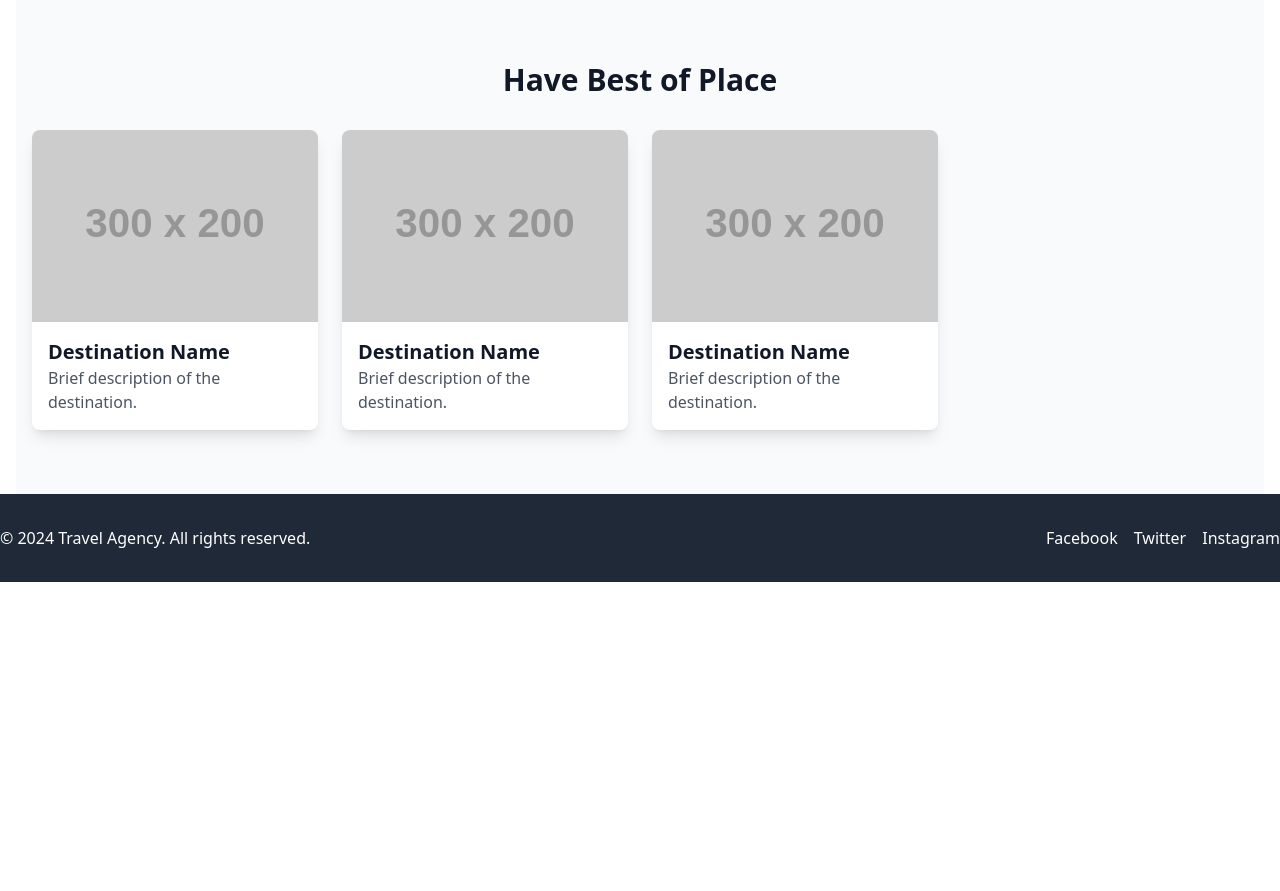
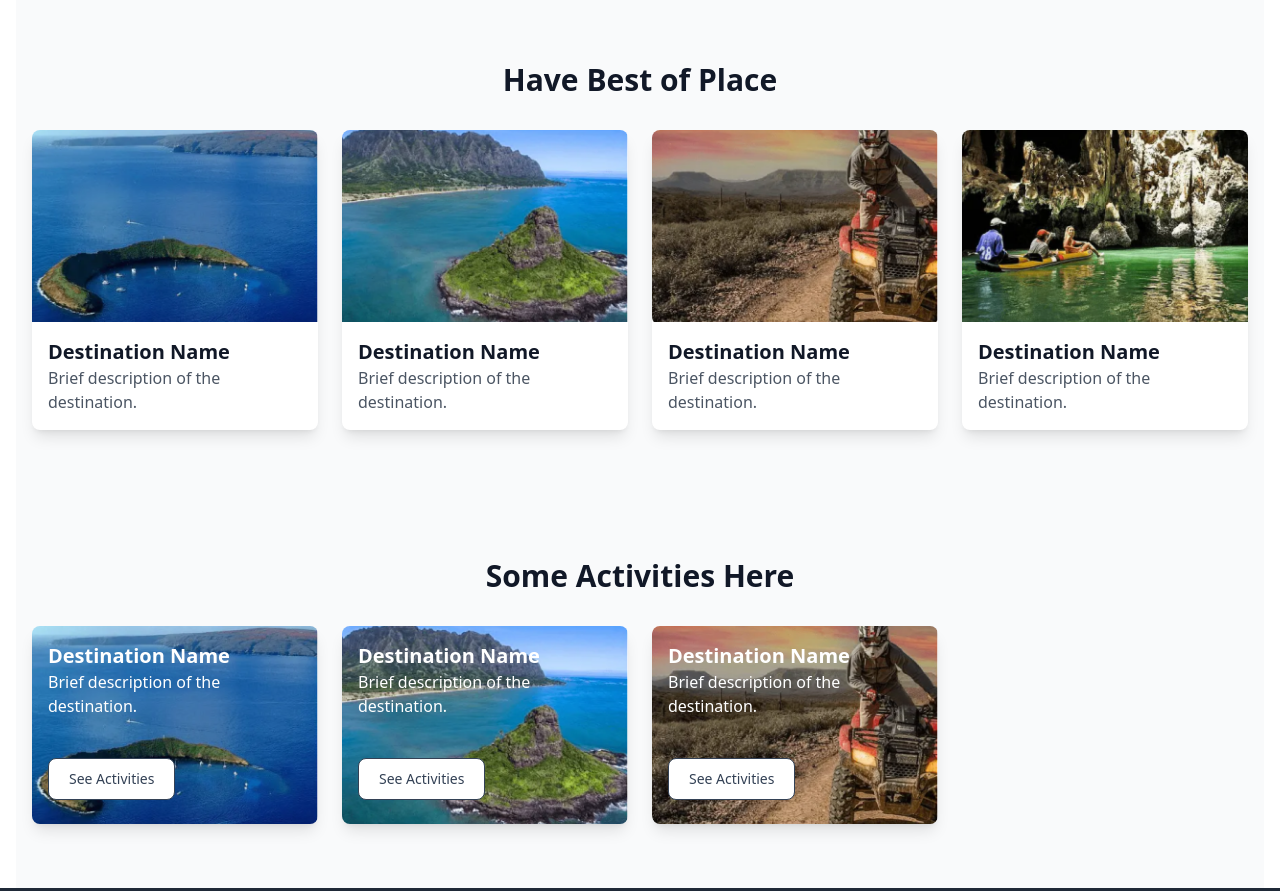
Before and after one commit to mjafrr/slicing.webschool, a website: page index.html in a window 1280 px wide. Shown: the part 802-1693 px from the top of the page. Before the commit the page ends 1384 px from the top, so only its background shows below. Drawn offline with Linux system fonts and the light colour scheme; placeholder pictures from the web are drawn by us.

Commit message:
commit lagi

```diff
--- a/index.html
+++ b/index.html
@@ -3,7 +3,8 @@
   <head>
     <meta charset="UTF-8" />
     <meta name="viewport" content="width=device-width, initial-scale=1.0" />
-    <title>Document</title>
+    <title>Slicing Web</title>
+    <link rel="stylesheet" href="src/output.css" />
   </head>
   <body>
     <!DOCTYPE html>
@@ -183,7 +184,7 @@
         </section>
 
         <div class="container px-4 mx-auto">
-          <!-- Destination Section -->
+          <!-- Place Section -->
           <section class="py-16 bg-gray-50 px-4">
             <div class="container mx-auto">
               <h2 class="text-3xl font-bold text-center mb-8">
@@ -195,9 +196,9 @@
                 <!-- Repeat this block for each destination -->
                 <div class="bg-white rounded-lg shadow-lg overflow-hidden">
                   <img
-                    src="https://via.placeholder.com/300x200"
+                    src="/img/place1.png"
                     alt="Destination"
-                    class="w-full h-48 object-cover"
+                    class="w-full h-48 object-cover bg-center"
                   />
                   <div class="p-4">
                     <h3 class="text-xl font-semibold">Destination Name</h3>
@@ -208,9 +209,9 @@
                 </div>
                 <div class="bg-white rounded-lg shadow-lg overflow-hidden">
                   <img
-                    src="https://via.placeholder.com/300x200"
+                    src="/img/place2.png"
                     alt="Destination"
-                    class="w-full h-48 object-cover"
+                    class="w-full h-48 object-cover bg-center"
                   />
                   <div class="p-4">
                     <h3 class="text-xl font-semibold">Destination Name</h3>
@@ -221,9 +222,9 @@
                 </div>
                 <div class="bg-white rounded-lg shadow-lg overflow-hidden">
                   <img
-                    src="https://via.placeholder.com/300x200"
+                    src="/img/place3.png"
                     alt="Destination"
-                    class="w-full h-48 object-cover"
+                    class="w-full h-48 object-cover bg-center"
                   />
                   <div class="p-4">
                     <h3 class="text-xl font-semibold">Destination Name</h3>
@@ -232,6 +233,92 @@
                     </p>
                   </div>
                 </div>
+                <div class="bg-white rounded-lg shadow-lg overflow-hidden">
+                  <img
+                    src="/img/place4.png"
+                    alt="Destination"
+                    class="w-full h-48 object-cover bg-center"
+                  />
+                  <div class="p-4">
+                    <h3 class="text-xl font-semibold">Destination Name</h3>
+                    <p class="text-gray-600">
+                      Brief description of the destination.
+                    </p>
+                  </div>
+                </div>
+                <!-- End of block -->
+              </div>
+            </div>
+          </section>
+
+          <!-- Activities Section -->
+          <section class="py-16 bg-gray-50 px-4">
+            <div class="container mx-auto">
+              <h2 class="text-3xl font-bold text-center mb-8">
+                Some Activities Here
+              </h2>
+              <div
+                class="grid grid-cols-1 sm:grid-cols-2 md:grid-cols-3 lg:grid-cols-4 justify-center gap-6"
+              >
+                <!-- Repeat this block for each destination -->
+                <div
+                  class="h-fit bg-white rounded-lg shadow-lg overflow-hidden bg-[url('/img/place1.png')] object-cover bg-no-repeat bg-cover bg-center"
+                >
+                  <div class="p-4">
+                    <h3 class="text-xl font-semibold text-white">
+                      Destination Name
+                    </h3>
+                    <p class="text-white">
+                      Brief description of the destination.
+                    </p>
+
+                    <button
+                      type="button"
+                      class="text-slate-700 hover:text-white bg-white border border-slate-700 hover:bg-transparent hover:border-white font-light rounded-lg text-sm px-5 py-2.5 text-center me-2 mb-2 mt-10 transition-all"
+                    >
+                      See Activities
+                    </button>
+                  </div>
+                </div>
+                <div
+                  class="h-fit bg-white rounded-lg shadow-lg overflow-hidden bg-[url('/img/place2.png')] object-cover bg-no-repeat bg-cover bg-center"
+                >
+                  <div class="p-4">
+                    <h3 class="text-xl font-semibold text-white">
+                      Destination Name
+                    </h3>
+                    <p class="text-white">
+                      Brief description of the destination.
+                    </p>
+
+                    <button
+                      type="button"
+                      class="text-slate-700 hover:text-white bg-white border border-slate-700 hover:bg-transparent hover:border-white font-light rounded-lg text-sm px-5 py-2.5 text-center me-2 mb-2 mt-10 transition-all"
+                    >
+                      See Activities
+                    </button>
+                  </div>
+                </div>
+                <div
+                  class="h-fit bg-white rounded-lg shadow-lg overflow-hidden bg-[url('/img/place3.png')] object-cover bg-no-repeat bg-cover bg-center"
+                >
+                  <div class="p-4">
+                    <h3 class="text-xl font-semibold text-white">
+                      Destination Name
+                    </h3>
+                    <p class="text-white">
+                      Brief description of the destination.
+                    </p>
+
+                    <button
+                      type="button"
+                      class="text-slate-700 hover:text-white bg-white border border-slate-700 hover:bg-transparent hover:border-white font-light rounded-lg text-sm px-5 py-2.5 text-center me-2 mb-2 mt-10 transition-all"
+                    >
+                      See Activities
+                    </button>
+                  </div>
+                </div>
+
                 <!-- End of block -->
               </div>
             </div>
```
Also changed, not shown: img/place1.png (added), img/place2.png (added), img/place3.png (added), img/place4.png (added), src/output.css.
